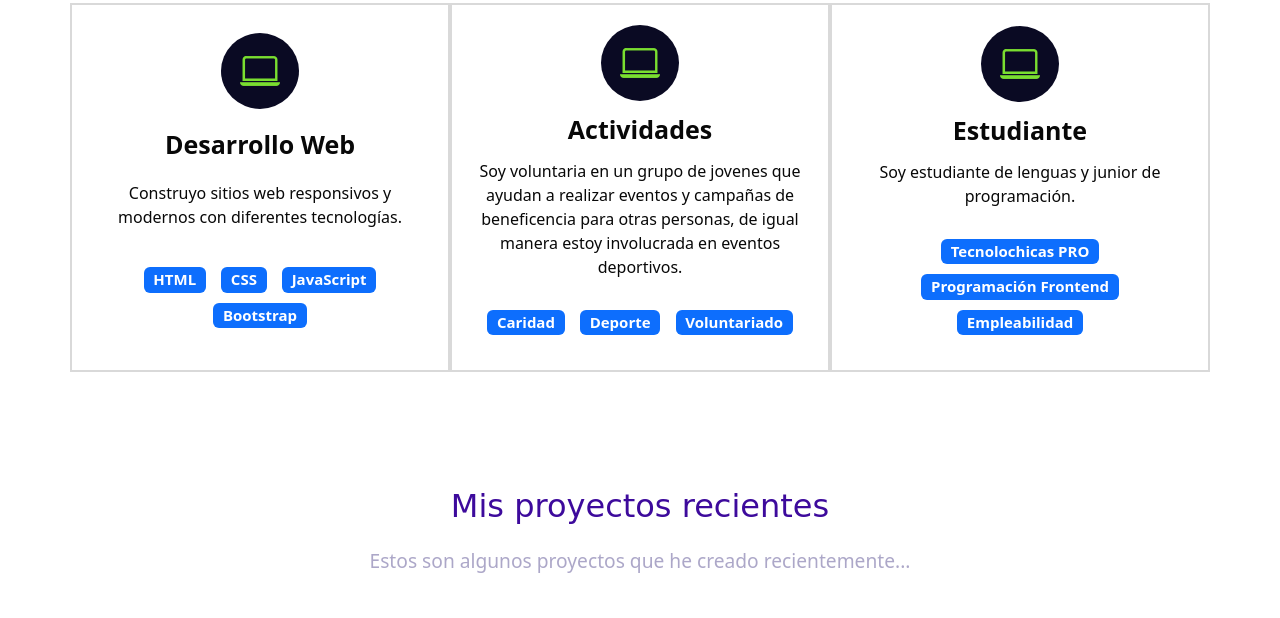
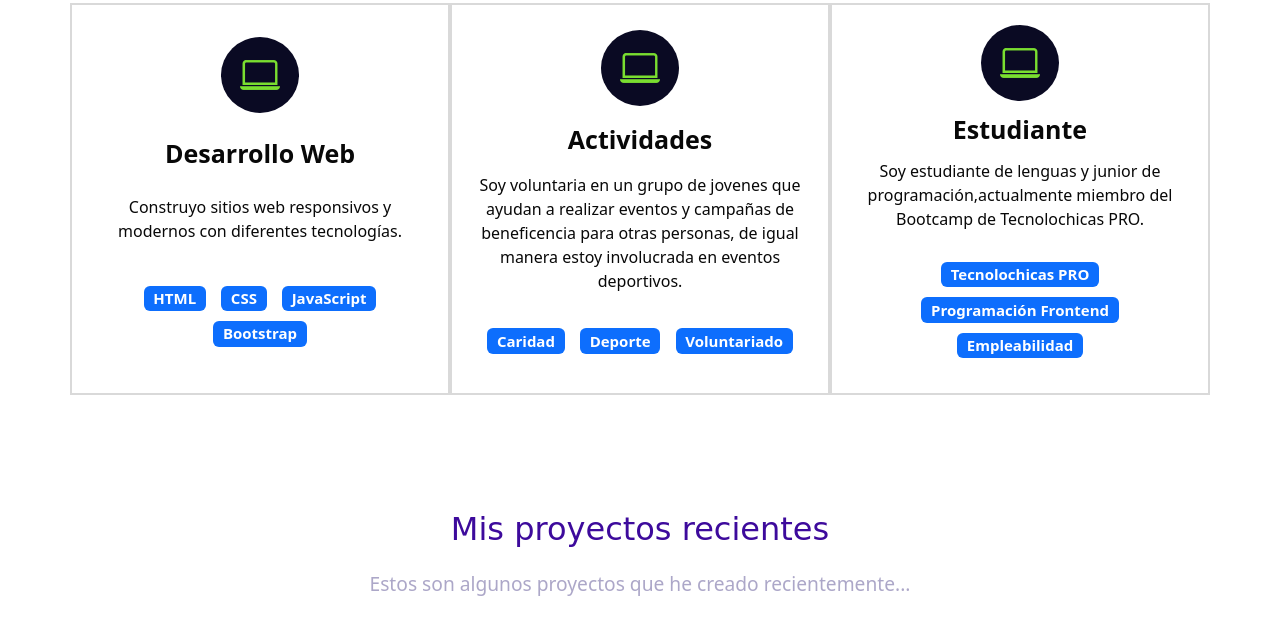
Before and after one commit to melissadmz/melissadmz.github.io, a plain HTML site: page index.html in a window 1280 px wide. Shown: the part 1448-2066 px from the top of the page. Drawn offline with nearby package versions, Linux system fonts and the light colour scheme; a web font is replaced by a local one.

Commit message:
Update index.html

```diff
--- a/index.html
+++ b/index.html
@@ -105,7 +105,7 @@
           <div class="columna col-12 col-md-4">
             <i class="bi bi-laptop"></i>
             <p class="experiencia-titulo">Estudiante</p>
-            <p>Soy estudiante de lenguas y junior de programación. </p>
+            <p>Soy estudiante de lenguas y junior de programación,actualmente miembro del Bootcamp de Tecnolochicas PRO. </p>
             <div class="badges-contenedor">
               <span class="badge text-bg-primary">Tecnolochicas PRO</span>
               <span class="badge text-bg-primary">Programación Frontend</span>
```
